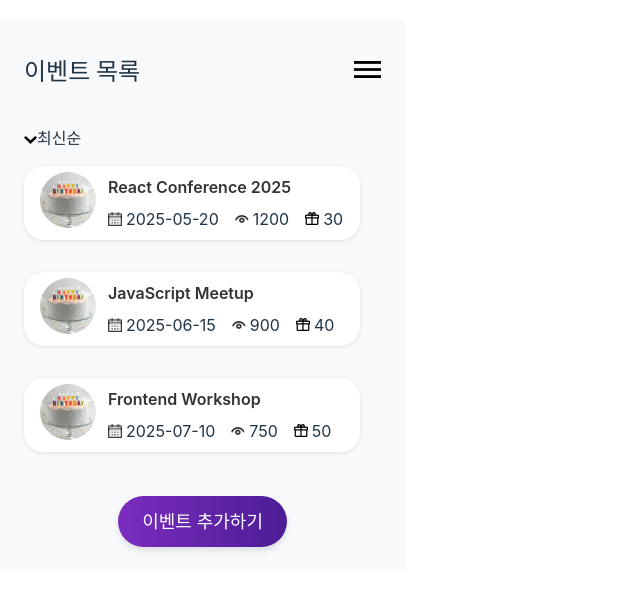
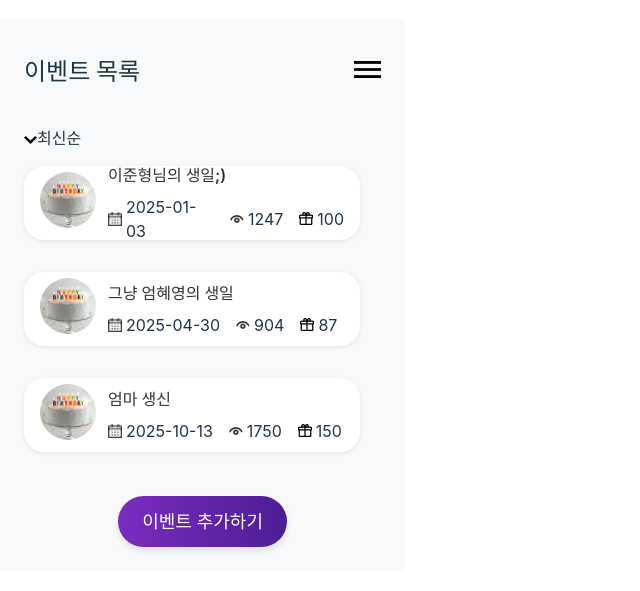
Before and after one commit to presently-jhy/presently-front, a React (Vite) app: page /dashboard in a window 1280 px wide. Shown: the part 105-696 px from the top of the page, without its empty margins (0-640 px from the left). Built offline with nearby package versions, Linux system fonts and the light colour scheme.

Commit message:
대쉬보드 문구 수정

```diff
--- a/src/pages/Dashboard/Dashboard.jsx
+++ b/src/pages/Dashboard/Dashboard.jsx
@@ -8,24 +8,24 @@ import sortEventDate from './sortEventDate.png'; // 🔹 최신순 정렬 버튼
 const mockupData = [
     {
         eventImg: 'https://via.placeholder.com/56',
-        eventName: 'React Conference 2025',
-        eventDate: '2025-05-20',
-        eventView: 1200,
-        eventPresent: 30,
+        eventName: '이준형님의 생일;)',
+        eventDate: '2025-01-03',
+        eventView: 1247,
+        eventPresent: 100,
     },
     {
         eventImg: 'https://via.placeholder.com/56',
-        eventName: 'JavaScript Meetup',
-        eventDate: '2025-06-15',
-        eventView: 900,
-        eventPresent: 40,
+        eventName: '그냥 엄혜영의 생일',
+        eventDate: '2025-04-30',
+        eventView: 904,
+        eventPresent: 87,
     },
     {
         eventImg: 'https://via.placeholder.com/56',
-        eventName: 'Frontend Workshop',
-        eventDate: '2025-07-10',
-        eventView: 750,
-        eventPresent: 50,
+        eventName: '엄마 생신',
+        eventDate: '2025-10-13',
+        eventView: 1750,
+        eventPresent: 150,
     },
 ];
 
```
